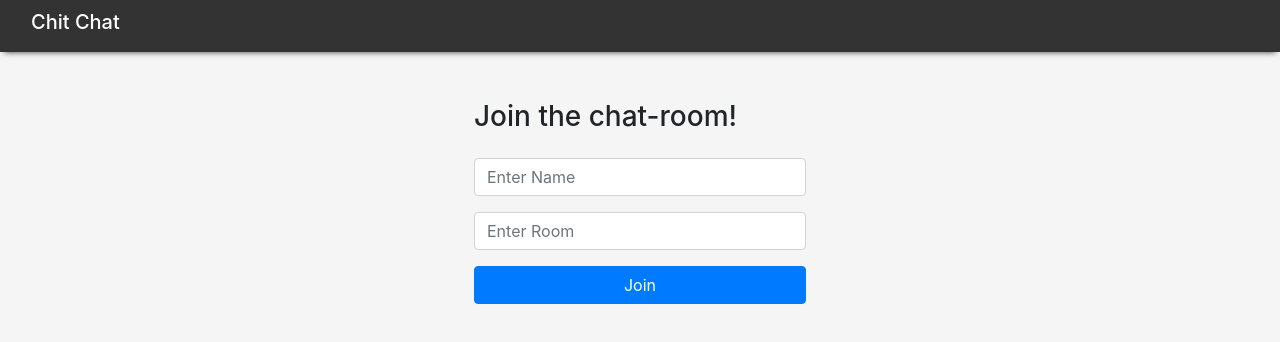
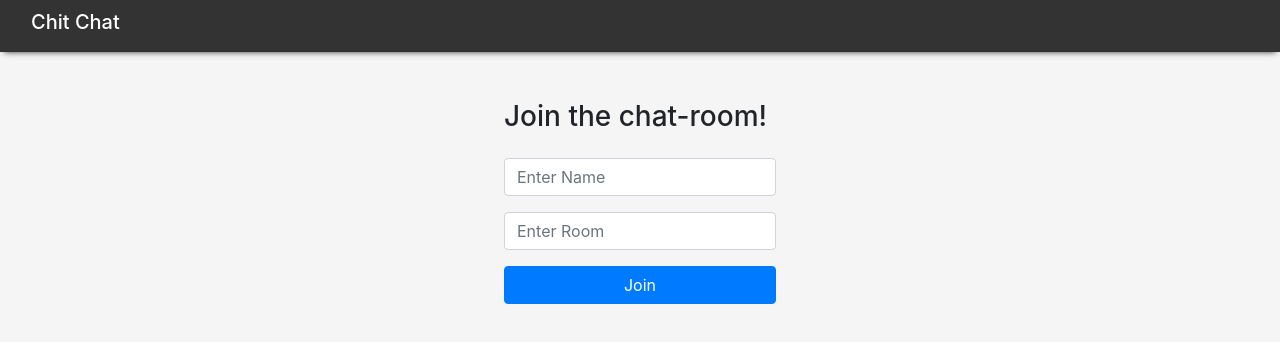
Before and after one commit to viveksingh-01/chit-chat, a React (Create React App) app in the folder client/: page / in a window 1280 px wide. Shown: the top 342 px of the page. Built offline with nearby package versions, Linux system fonts and the light colour scheme.

Commit message:
Add responsiveness

```diff
--- a/client/src/App.js
+++ b/client/src/App.js
@@ -13,7 +13,7 @@ class App extends React.Component {
     return (
       <Router>
         <Navbar />
-        <div className="container">
+        <div className="container-fluid">
           <Route path="/" exact={true} component={Join} />
           <MessagesProvider>
             <Route path="/chat" component={Chat} />
--- a/client/src/components/ChatWindow/ChatWindow.css
+++ b/client/src/components/ChatWindow/ChatWindow.css
@@ -1,3 +1,9 @@
 .container-chat-window {
   width: 65%;
 }
+
+@media (max-width: 768px) {
+  .container-chat-window {
+    width: 100%;
+  }
+}
--- a/client/src/components/ChatWindow/ChatWindow.jsx
+++ b/client/src/components/ChatWindow/ChatWindow.jsx
@@ -5,8 +5,8 @@ import MessageInput from '../MessageInput/MessageInput';
 
 const ChatWindow = ({ name, room, sendMessage }) => {
   return (
-    <div className="p-3 p-md-5 container-chat-window">
-      <h5>{room}</h5>
+    <div className="m-3 m-lg-5 container-chat-window">
+      <h5 className="text-uppercase">{room}</h5>
       <MessageBox name={name} />
       <MessageInput sendMessage={sendMessage} />
     </div>
--- /dev/null
+++ b/client/src/components/Join/Join.css
@@ -0,0 +1,3 @@
+.container-join {
+  width: 320px;
+}
--- a/client/src/components/Join/Join.jsx
+++ b/client/src/components/Join/Join.jsx
@@ -1,13 +1,13 @@
 import React, { useState } from 'react';
 import { Link } from 'react-router-dom';
+import './Join.css';
 
 const Join = () => {
   const [name, setName] = useState('');
   const [room, setRoom] = useState('');
 
   return (
-    <div>
-      <div className="mx-auto p-4" style={{ width: '45%', maxWidth: '380px' }}>
+    <div className="mx-auto p-4 container-join">
       <div className="my-4">
         <h3>Join the chat-room!</h3>
       </div>
@@ -41,7 +41,6 @@ const Join = () => {
         </Link>
       </form>
     </div>
-    </div>
   );
 };
 
--- a/client/src/components/UserList/UserList.css
+++ b/client/src/components/UserList/UserList.css
@@ -2,3 +2,10 @@
   min-width: 120px;
   margin: 80px 24px;
 }
+
+@media (max-width: 991px) {
+  .container-user-list {
+    min-width: 120px;
+    margin: 48px 12px;
+  }
+}
```
Lines whose indentation alone changed are shown as unchanged.
